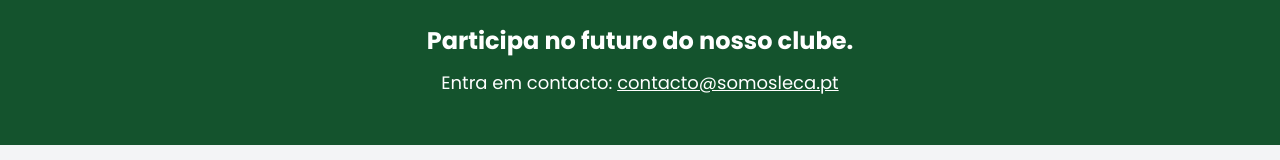
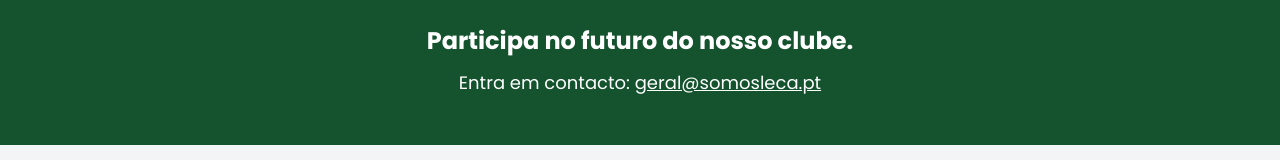
Before and after one commit to joaoplaranjeira/somosleca, a plain HTML site: page index2.html in a window 1280 px wide. Shown: the part 2219-2379 px from the top of the page. Drawn offline with nearby package versions, Linux system fonts and the light colour scheme.

Commit message:
Update index2.html

```diff
--- a/index2.html
+++ b/index2.html
@@ -96,7 +96,7 @@
 
 <div class="bg-green-900 text-white py-12 text-center">
     <p class="text-2xl font-semibold">Participa no futuro do nosso clube.</p>
-    <p class="mt-3 text-lg">Entra em contacto: <a href="mailto:contacto@somosleca.pt" class="underline">contacto@somosleca.pt</a></p>
+    <p class="mt-3 text-lg">Entra em contacto: <a href="mailto:geral@somosleca.pt" class="underline">geral@somosleca.pt</a></p>
   </div>
 
   <footer class="bg-gray-100 text-center py-4 text-sm text-gray-600">
```
